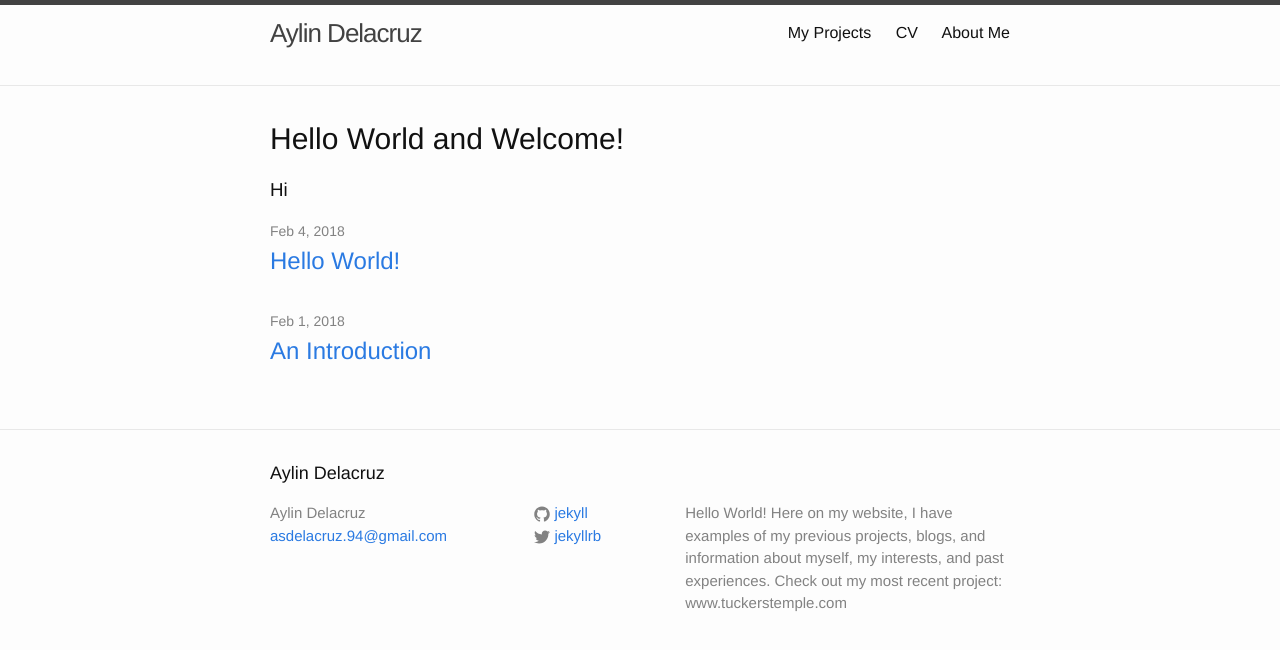
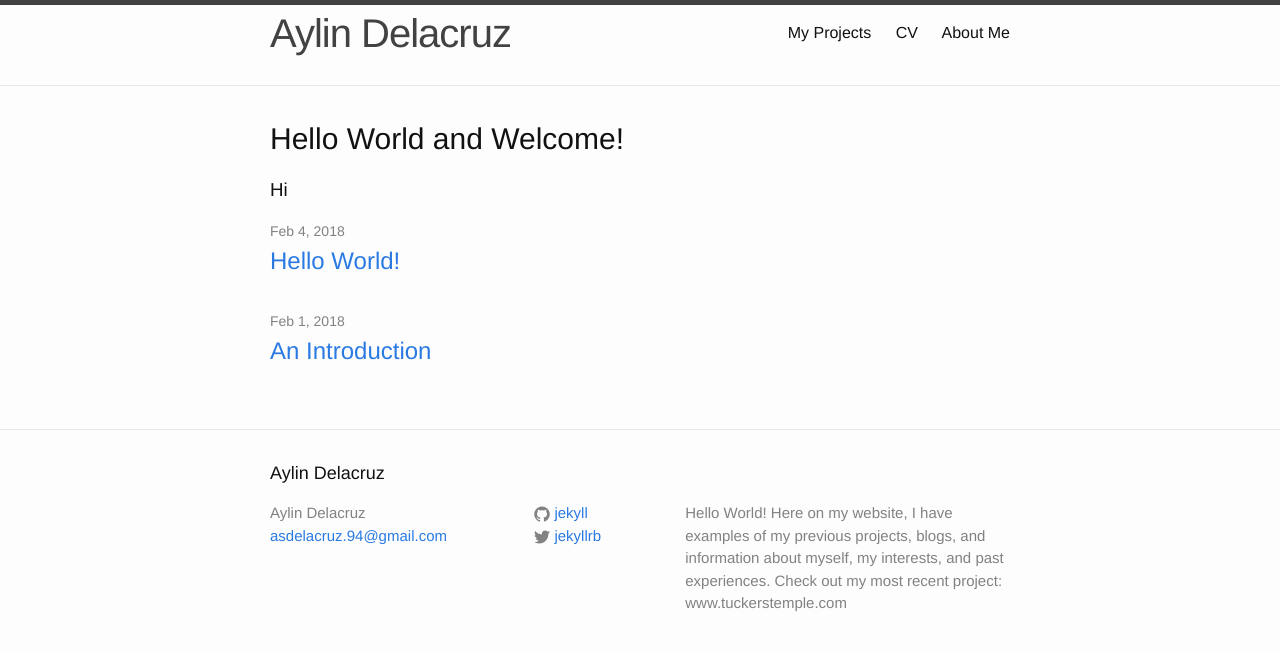
Before and after one commit to asdelacr/asdelacr.github.io, a Jekyll site: the page built from index.html, in a window 1280 px wide. Shown: the top 650 px of the page. Built offline with Jekyll 4.4.1, drawn with Linux system fonts in a browser that asks for light colours.

Commit message:
tweak font

```diff
--- a/_sass/_layout.scss
+++ b/_sass/_layout.scss
@@ -12,7 +12,8 @@
 }
 
 .site-title {
-    font-size: 26px;
+   // font-size: 26px;
+    font-size: 40px;
     font-weight: 300;
     line-height: 56px;
     letter-spacing: -1px;
```
